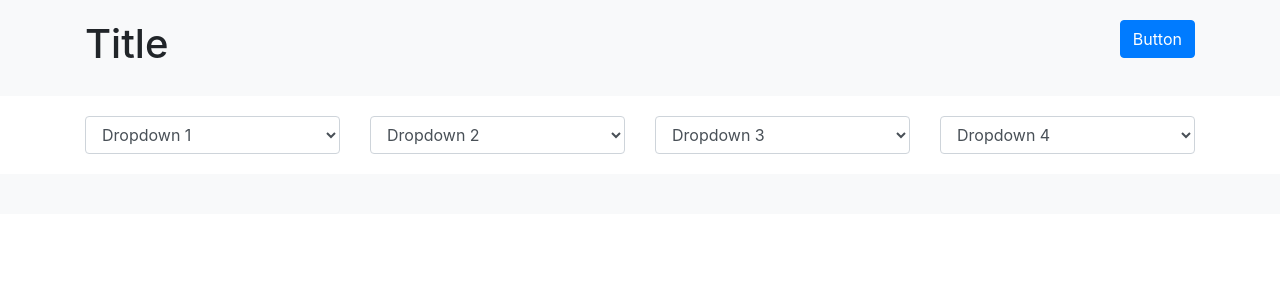
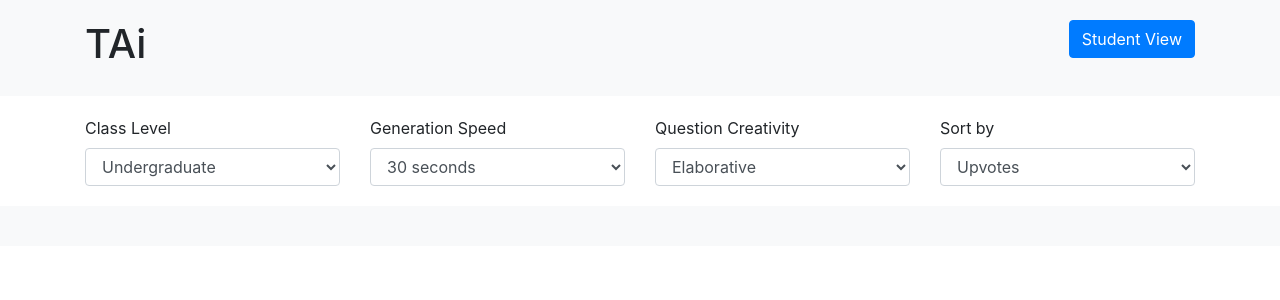
Before and after one commit to devshah2/wildhacks-2023, a Flask app: page /professor in a window 1280 px wide. Shown: the top 300 px of the page. Run offline with Flask 3, Linux system fonts and the light colour scheme; the visitor is signed in with stand-in values (Sample User, id 1); some libraries are stand-ins or nearby versions.

Commit message:
Made it pretty

```diff
--- a/templates/professor_view_bootstrap.html
+++ b/templates/professor_view_bootstrap.html
@@ -11,10 +11,10 @@
   <div class="container">
     <div class="row">
       <div class="col-md-6">
-        <h1>Title</h1>
+        <h1>TAi</h1>
       </div>
       <div class="col-md-6 text-right">
-        <button class="btn btn-primary">Button</button>
+        <button class="btn btn-primary">Student View</button>
       </div>
     </div>
   </div>
@@ -25,35 +25,35 @@
   <div class="container">
     <div class="row">
       <div class="col-md-3">
+        <label for="dropdown1">Class Level</label>
         <select class="form-control">
-          <option value="">Dropdown 1</option>
-          <option value="option1">Option 1</option>
-          <option value="option2">Option 2</option>
-          <option value="option3">Option 3</option>
+          <option value="undergraduate">Undergraduate</option>
+          <option value="graduate">Graduate</option>
+          <option value="high school">High School</option>
         </select>
       </div>
       <div class="col-md-3">
+        <label for="dropdown2">Generation Speed</label>
         <select class="form-control">
-          <option value="">Dropdown 2</option>
-          <option value="option1">Option 1</option>
-          <option value="option2">Option 2</option>
-          <option value="option3">Option 3</option>
+          <option value="">30 seconds</option>
+          <option value="option1">60 seconds</option>
+          <option value="option2">90 seconds</option>
+          <option value="option3">180 seconds</option>
         </select>
       </div>
       <div class="col-md-3">
+        <label for="dropdown3">Question Creativity</label>
         <select class="form-control">
-          <option value="">Dropdown 3</option>
-          <option value="option1">Option 1</option>
-          <option value="option2">Option 2</option>
-          <option value="option3">Option 3</option>
+          <option value="0">Elaborative</option>
+          <option value="0.5">Exploratory</option>
+          <option value="1">Very Creative</option>
         </select>
       </div>
       <div class="col-md-3">
+        <label for="dropdown4">Sort by</label>
         <select class="form-control">
-          <option value="">Dropdown 4</option>
-          <option value="option1">Option 1</option>
-          <option value="option2">Option 2</option>
-          <option value="option3">Option 3</option>
+          <option value="Upvotes">Upvotes</option>
+          <option value="Recent">Recent</option>
         </select>
       </div>
     </div>
@@ -68,9 +68,12 @@
       <div class="col-md-12">
         <div class="card">
           <div class="card-body">
-            <h5 class="card-title">{{ question }}</h5>
-            <p class="card-text">This is a sample card that spans the entire width of the screen horizontally.</p>
-          </div>
+              <h5 class="card-title">{{ question }}</h5>
+              <p class="card-text">Asked by {{ author }}</p>
+              <div class="text-right">
+                <span class="badge badge-primary" style="vertical-align: middle;">3 Upvotes</span>
+              </div>
+            </div>
         </div>
       </div>
     </div>
```
Also changed, not shown: other parts of templates/professor_view_bootstrap.html (+4 -1 lines).
